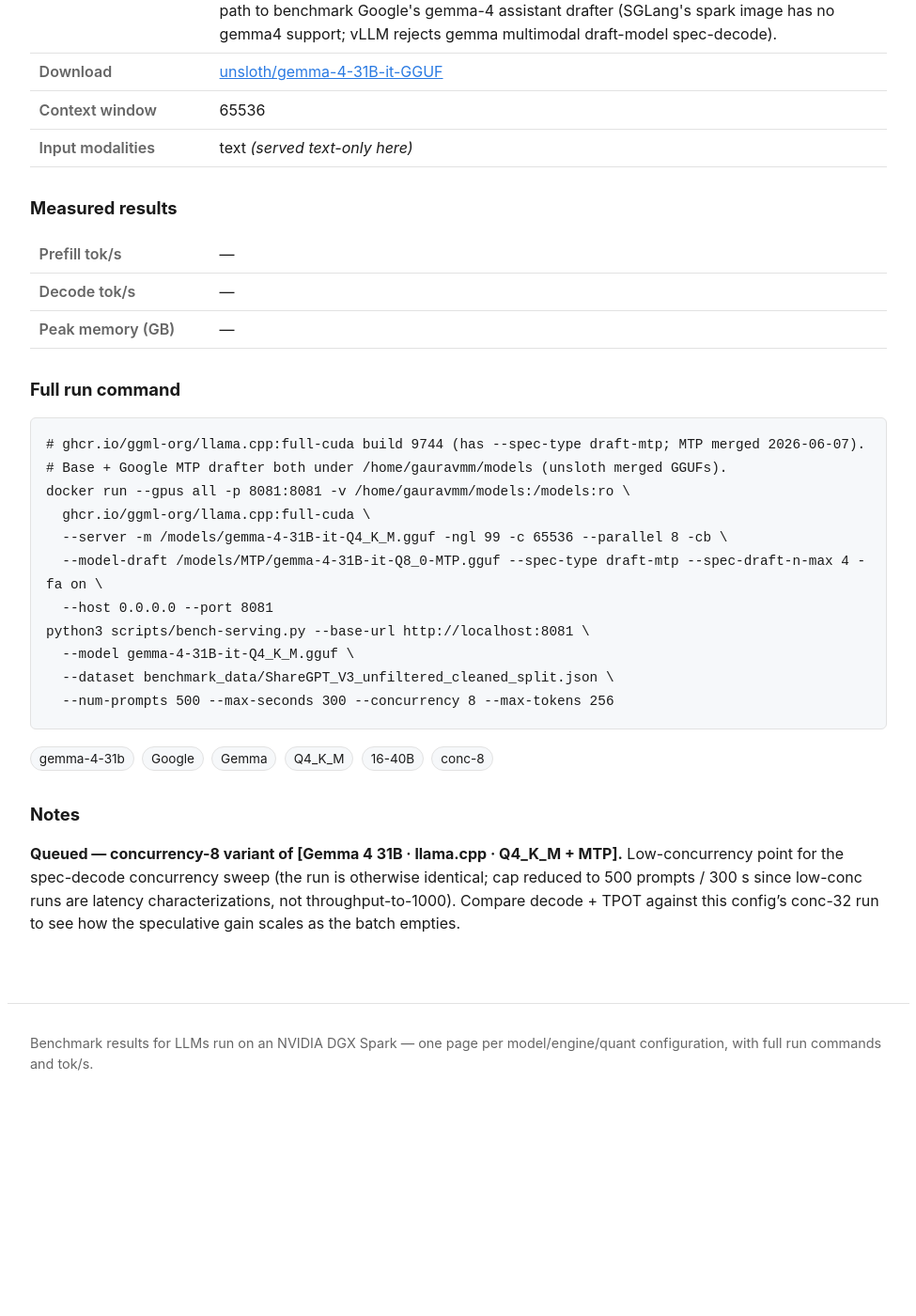
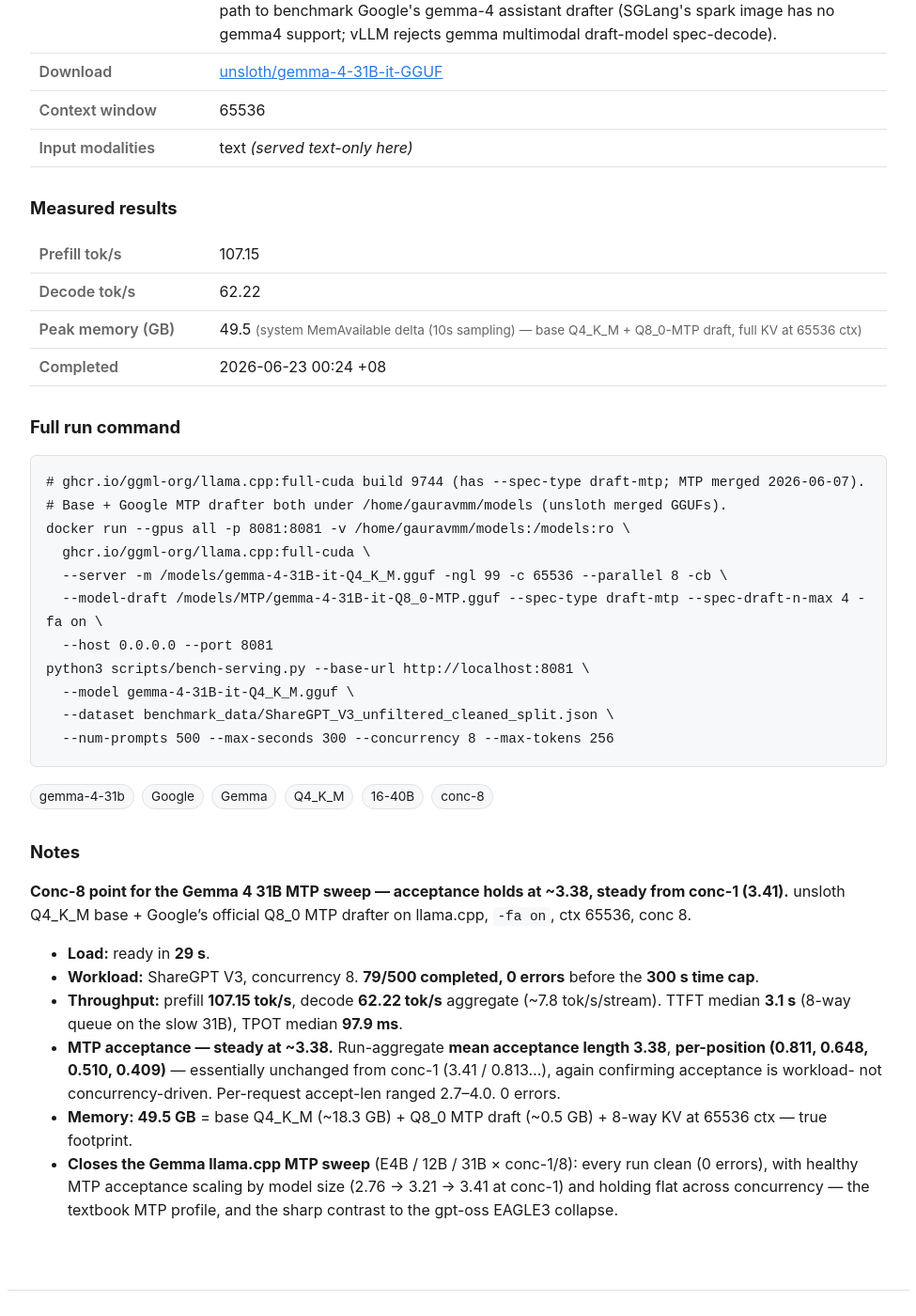
Before and after one commit to yjsoon/autobench, a Jekyll site: the page built from _configs/gemma-4-31b-it-llamacpp-mtp-c8.md, in a window 1280 px wide and 1400 px high, scrolled down 533 px. Shown: the whole window at 94% size, without its empty margins (152-1127 px from the left). Built offline with Jekyll 4.4.1, drawn with Linux system fonts in a browser that asks for light colours; before the commit the page ends 1739 px from its top, so only the background shows below that; some of the changed text lies outside the part shown.

Commit message:
Bench: gemma-4-31B llama.cpp MTP conc-8 (decode 62 tok/s agg, accept-len 3.38) — closes Gemma MTP sweep
Co-Authored-By: Claude Opus 4.8 <noreply@anthropic.com>
Claude-Session: https://claude.ai/code/session_01ENGfH67zetzXPvsJ5zgMQP

```diff
--- a/_configs/gemma-4-31b-it-llamacpp-mtp-c8.md
+++ b/_configs/gemma-4-31b-it-llamacpp-mtp-c8.md
@@ -15,13 +15,13 @@ modalities: [text]
 mm_served: false
 concurrency: 8
 tags: [gemma-4-31b, Google, Gemma, Q4_K_M, 16-40B, conc-8]
-status: pending
-prefill_toks:
-decode_toks:
-mem_gb:
-mem_source:
-measured_on:
-completed_at:
+status: done
+prefill_toks: 107.15
+decode_toks: 62.22
+mem_gb: 49.50
+mem_source: system MemAvailable delta (10s sampling) — base Q4_K_M + Q8_0-MTP draft, full KV at 65536 ctx
+measured_on: 2026-06-23
+completed_at: 2026-06-23 00:24 +08
 run_command: |
   # ghcr.io/ggml-org/llama.cpp:full-cuda build 9744 (has --spec-type draft-mtp; MTP merged 2026-06-07).
   # Base + Google MTP drafter both under /home/gauravmm/models (unsloth merged GGUFs).
@@ -36,4 +36,18 @@ run_command: |
     --num-prompts 500 --max-seconds 300 --concurrency 8 --max-tokens 256
 ---
 
-**Queued — concurrency-8 variant of [Gemma 4 31B · llama.cpp · Q4_K_M + MTP].** Low-concurrency point for the spec-decode concurrency sweep (the run is otherwise identical; cap reduced to 500 prompts / 300 s since low-conc runs are latency characterizations, not throughput-to-1000). Compare decode + TPOT against this config's conc-32 run to see how the speculative gain scales as the batch empties.
+**Conc-8 point for the Gemma 4 31B MTP sweep — acceptance holds at ~3.38, steady from conc-1 (3.41).**
+unsloth Q4_K_M base + Google's official Q8_0 MTP drafter on llama.cpp, `-fa on`, ctx 65536, conc 8.
+
+- **Load:** ready in **29 s**.
+- **Workload:** ShareGPT V3, concurrency 8. **79/500 completed, 0 errors** before the **300 s time cap**.
+- **Throughput:** prefill **107.15 tok/s**, decode **62.22 tok/s** aggregate (~7.8 tok/s/stream). TTFT median
+  **3.1 s** (8-way queue on the slow 31B), TPOT median **97.9 ms**.
+- **MTP acceptance — steady at ~3.38.** Run-aggregate **mean acceptance length 3.38**, **per-position
+  (0.811, 0.648, 0.510, 0.409)** — essentially unchanged from conc-1 (3.41 / 0.813…), again confirming
+  acceptance is workload- not concurrency-driven. Per-request accept-len ranged 2.7–4.0. 0 errors.
+- **Memory: 49.5 GB** = base Q4_K_M (~18.3 GB) + Q8_0 MTP draft (~0.5 GB) + 8-way KV at 65536 ctx — true
+  footprint.
+- **Closes the Gemma llama.cpp MTP sweep** (E4B / 12B / 31B × conc-1/8): every run clean (0 errors), with
+  healthy MTP acceptance scaling by model size (2.76 → 3.21 → 3.41 at conc-1) and holding flat across
+  concurrency — the textbook MTP profile, and the sharp contrast to the gpt-oss EAGLE3 collapse.
```
